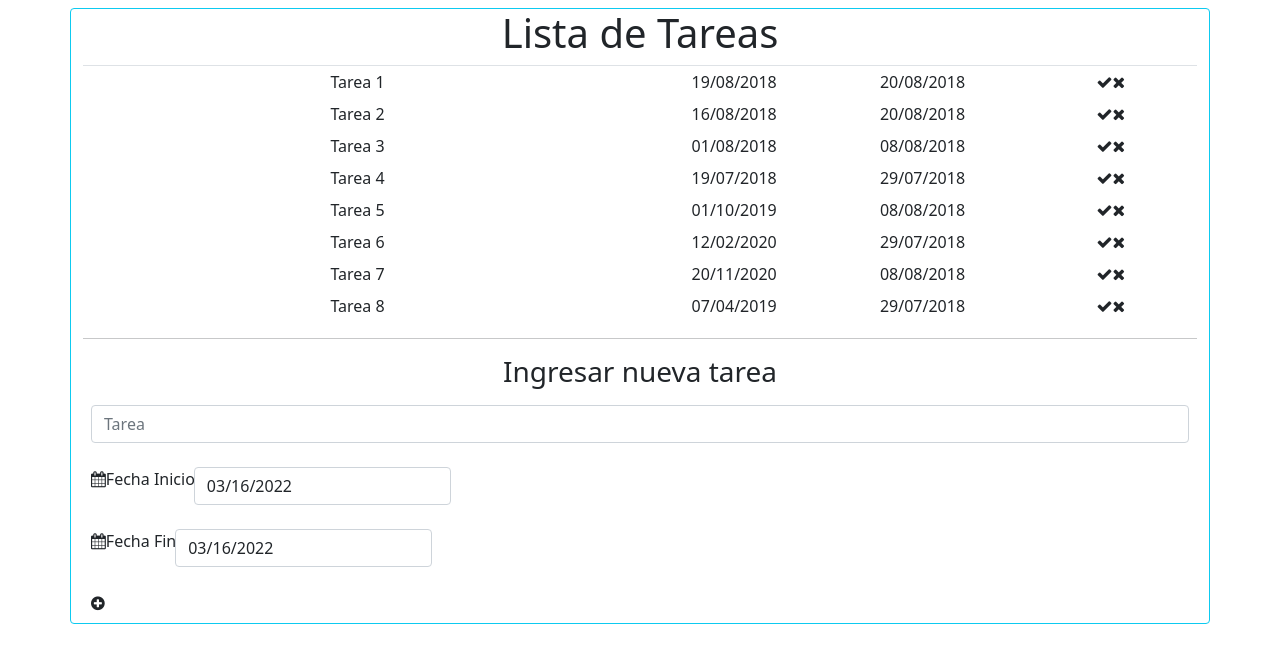
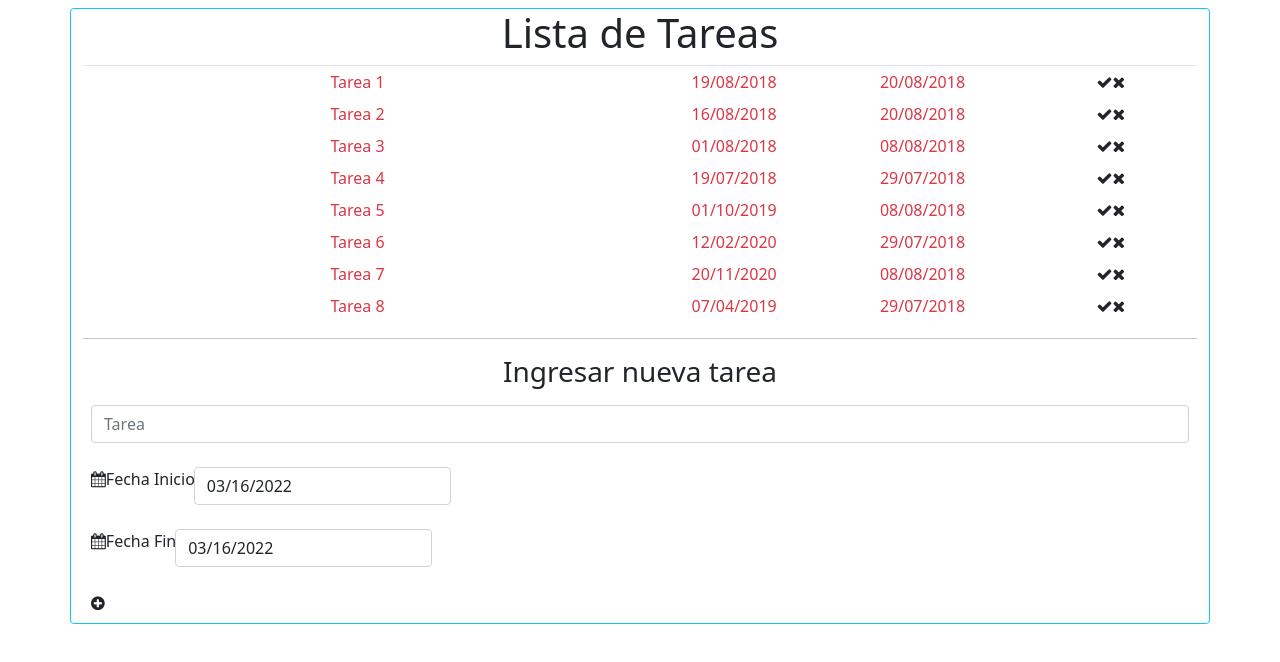
Before and after one commit to Juan-David-Orozco/class-components-react, a React (Create React App) app: page / in a window 1280 px wide. Shown: the top 662 px of the page. Built offline with nearby package versions, Linux system fonts and the light colour scheme.

Commit message:
agregando estilos - lista tareas

```diff
--- a/src/App.js
+++ b/src/App.js
@@ -48,7 +48,11 @@ class App extends Component {
 
   render() {
     const renTask = this.state.tasks.map((task,index) => {
-      var styleStatus = ''
+      var styleStatus = 'text-secondary'
+      var fecha = Date.now()
+      styleStatus = (Number(moment(task.fechaFin,'L')+86399999) - fecha) < 86400000 ? 'text-warning': styleStatus;
+      styleStatus = (Number(moment(task.fechaFin,'L')+86399999) - fecha) < 0 ? 'text-danger': styleStatus;
+      styleStatus = (moment(task.fechaIni,'L') < fecha && moment(task.fechaFin,'L') > fecha) ? 'text-primary' : styleStatus;
       styleStatus = task.complete ? 'text-success' : styleStatus;
       return (
           <div className='row p-1 text-center' key={index}>
```
